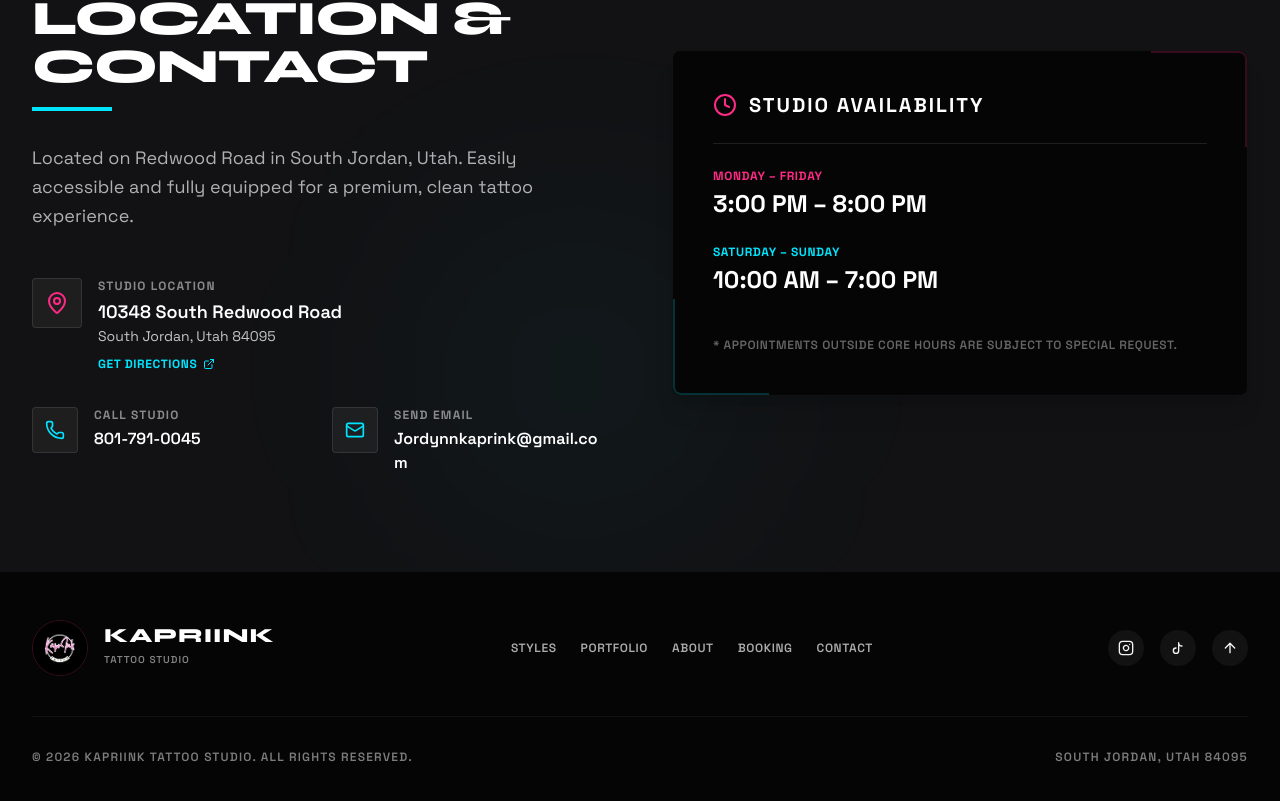
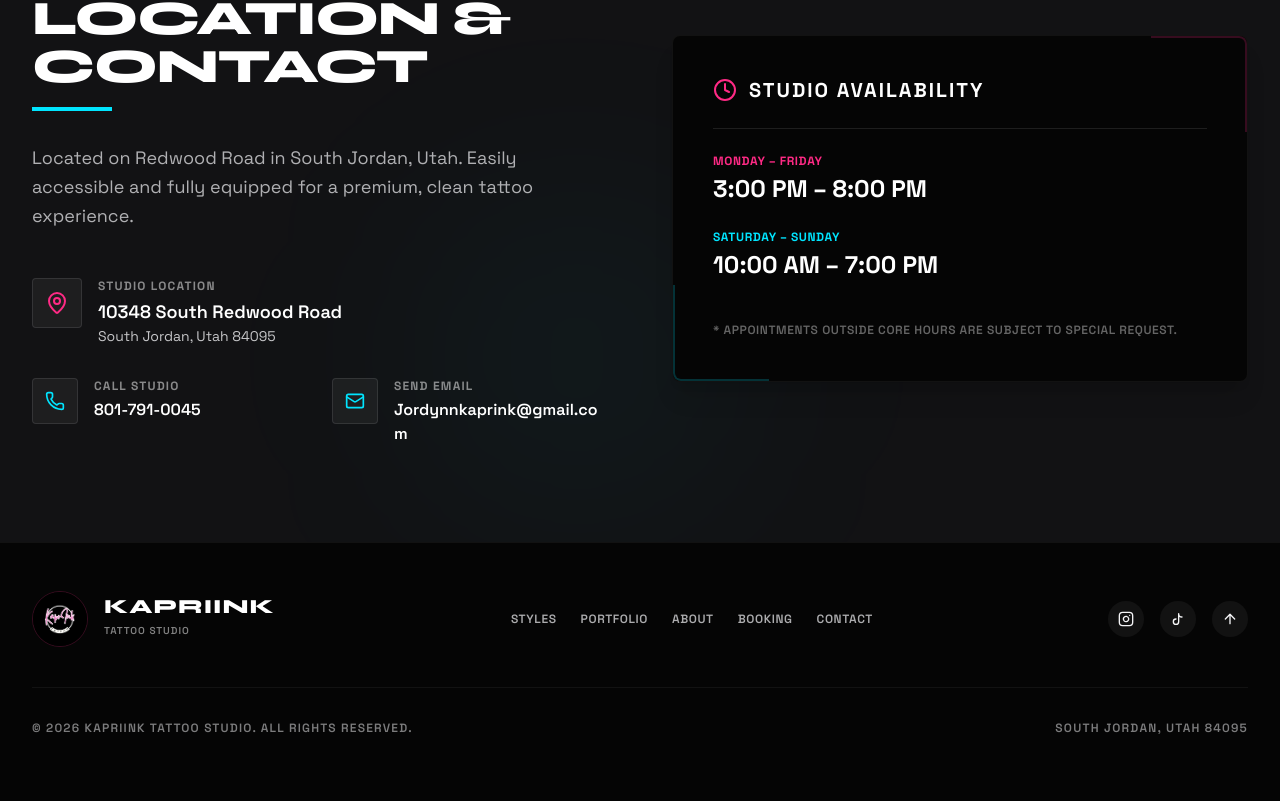
Before and after one commit to dipesh12o/kapriink, a React (Vite) app: page / in a window 1280 px wide. Shown: the part 5778-6579 px from the top of the page. Built offline with nearby package versions, Linux system fonts and the light colour scheme.

Commit message:
style: remove Get Directions button from Studio Location contact section

```diff
--- a/src/components/LocationContact.tsx
+++ b/src/components/LocationContact.tsx
@@ -1,11 +1,7 @@
-import { MapPin, Phone, Mail, Clock, ExternalLink } from "lucide-react";
+import { MapPin, Phone, Mail, Clock } from "lucide-react";
 import { CONTACT_INFO, AVAILABILITY } from "../data/artistData";
 
 export default function LocationContact() {
-  const directionsUrl = `https://www.google.com/maps/dir/?api=1&destination=${encodeURIComponent(
-    CONTACT_INFO.fullAddress
-  )}`;
-
   return (
     <section id="contact" className="py-24 bg-dark-gray border-t border-white/5 relative overflow-hidden">
       {/* Glow overlay */}
@@ -46,16 +42,6 @@ export default function LocationContact() {
                   <p className="text-light-gray/80 text-sm">
                     {CONTACT_INFO.cityStateZip}
                   </p>
-
-                  <a
-                    href={directionsUrl}
-                    target="_blank"
-                    rel="noopener noreferrer"
-                    className="inline-flex items-center gap-1.5 text-xs text-secondary font-bold uppercase tracking-wider mt-2.5 hover:text-white transition-colors"
-                  >
-                    Get Directions
-                    <ExternalLink className="h-3 w-3" />
-                  </a>
                 </div>
               </div>
 
```
